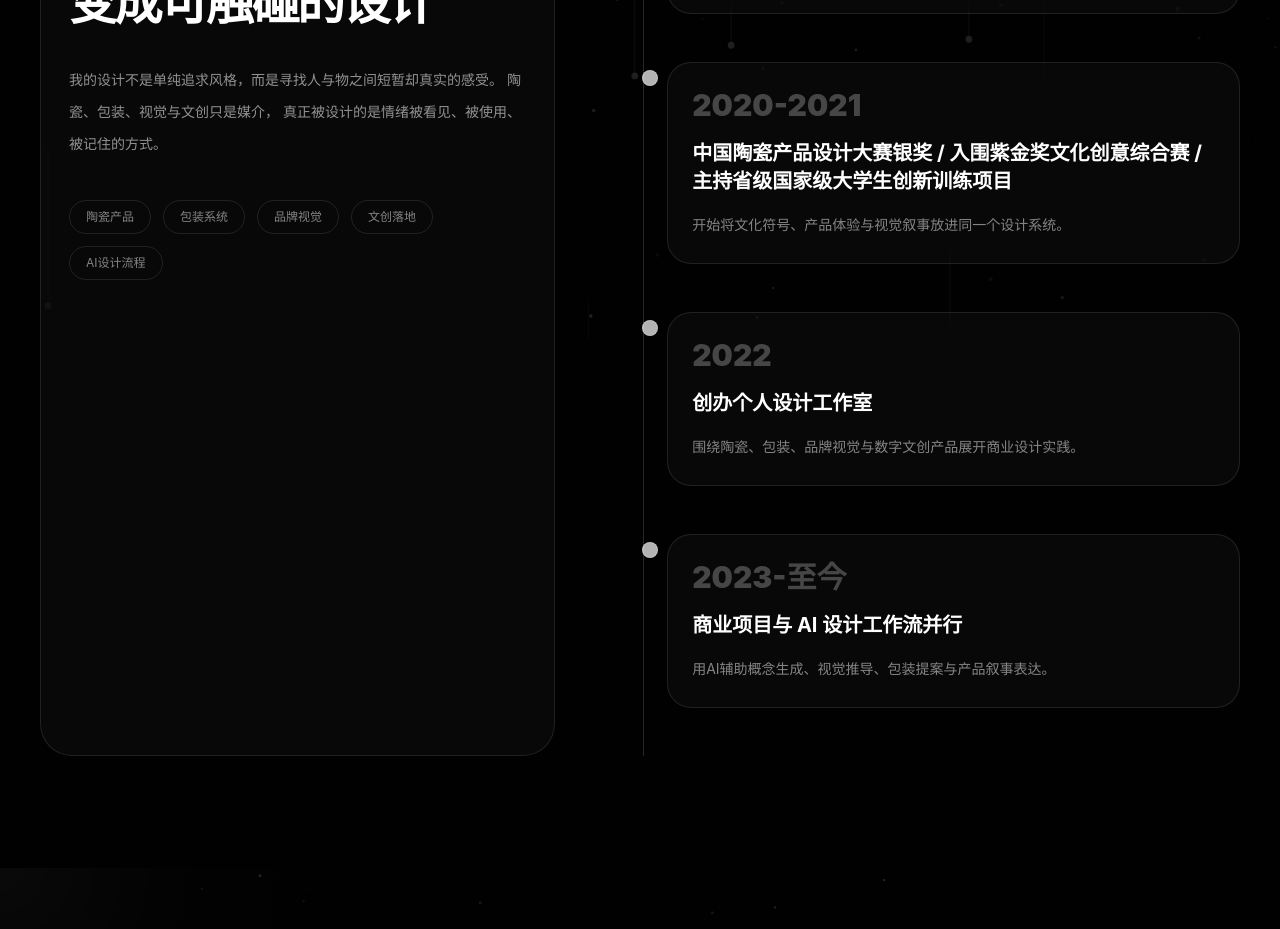
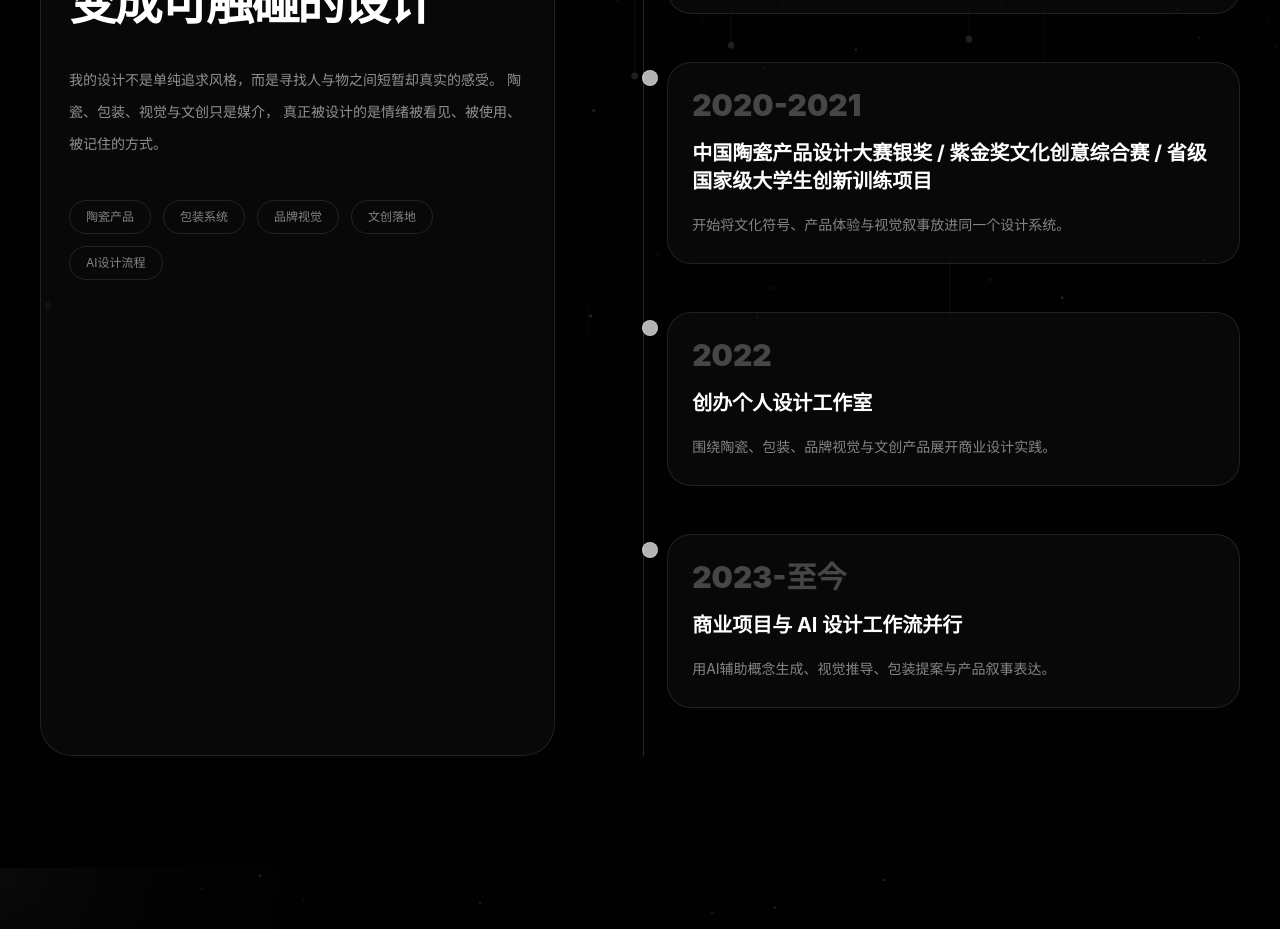
Before and after one commit to yf728784164/evan-portfolio-new, a React (Vite) app: page / in a window 1280 px wide. Shown: the part 1260-2189 px from the top of the page. Built offline with nearby package versions, Linux system fonts and the light colour scheme.

Commit message:
fix about

```diff
--- a/src/App.jsx
+++ b/src/App.jsx
@@ -312,7 +312,7 @@ function About() {
     {
       year: "2020-2021",
       title:
-        "中国陶瓷产品设计大赛银奖 / 入围紫金奖文化创意综合赛 / 主持省级国家级大学生创新训练项目",
+        "中国陶瓷产品设计大赛银奖 / 紫金奖文化创意综合赛 / 省级国家级大学生创新训练项目",
       text:
         "开始将文化符号、产品体验与视觉叙事放进同一个设计系统。",
     },
@@ -320,7 +320,7 @@ function About() {
       year: "2022",
       title: "创办个人设计工作室",
       text:
-        "围绕陶瓷、包装、品牌视觉与数字文创产品展开商业设计实践。",
+        "围绕陶瓷、包装、品牌视觉与文创产品展开商业设计实践。",
     },
     {
       year: "2023-至今",
```
